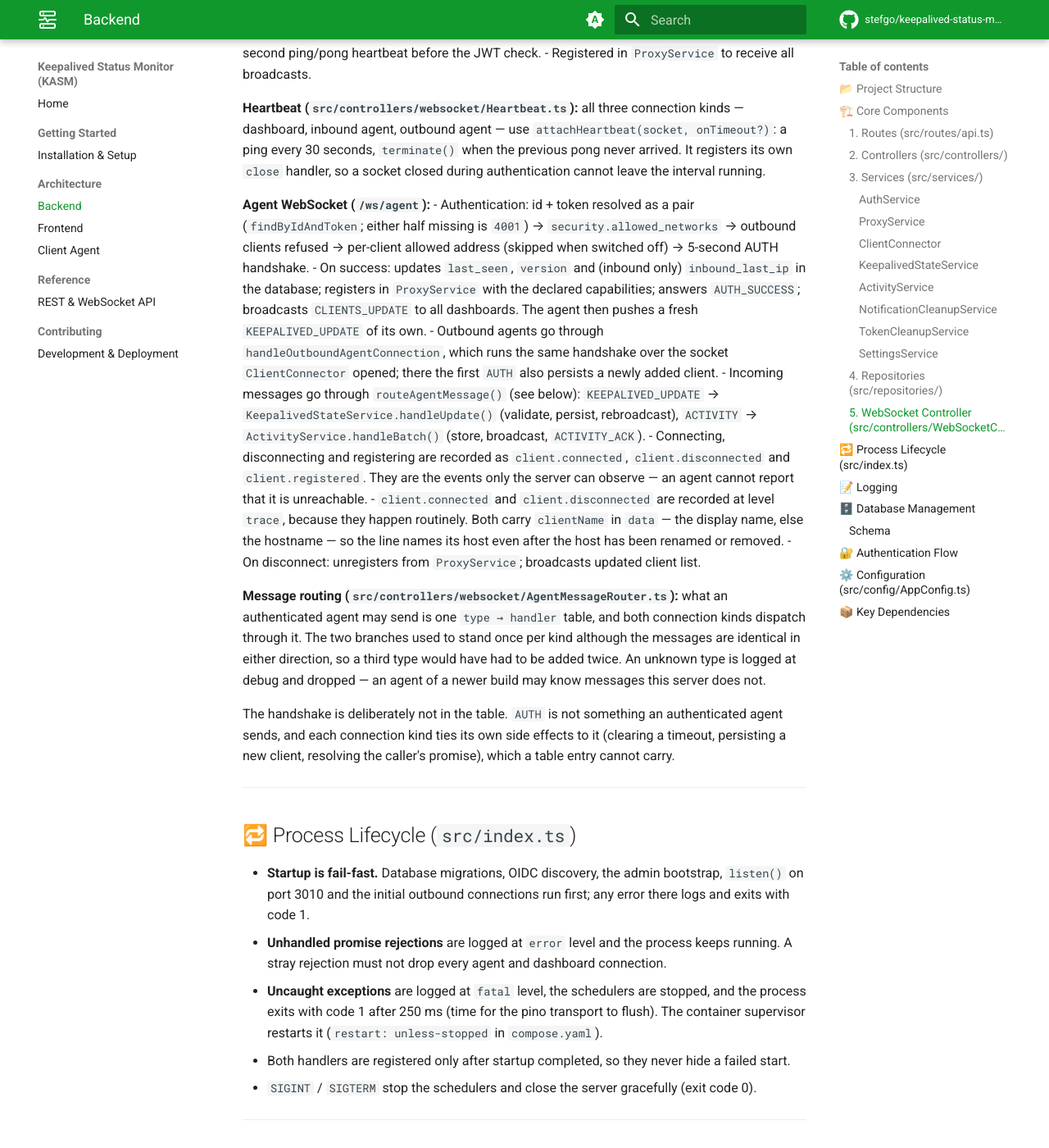
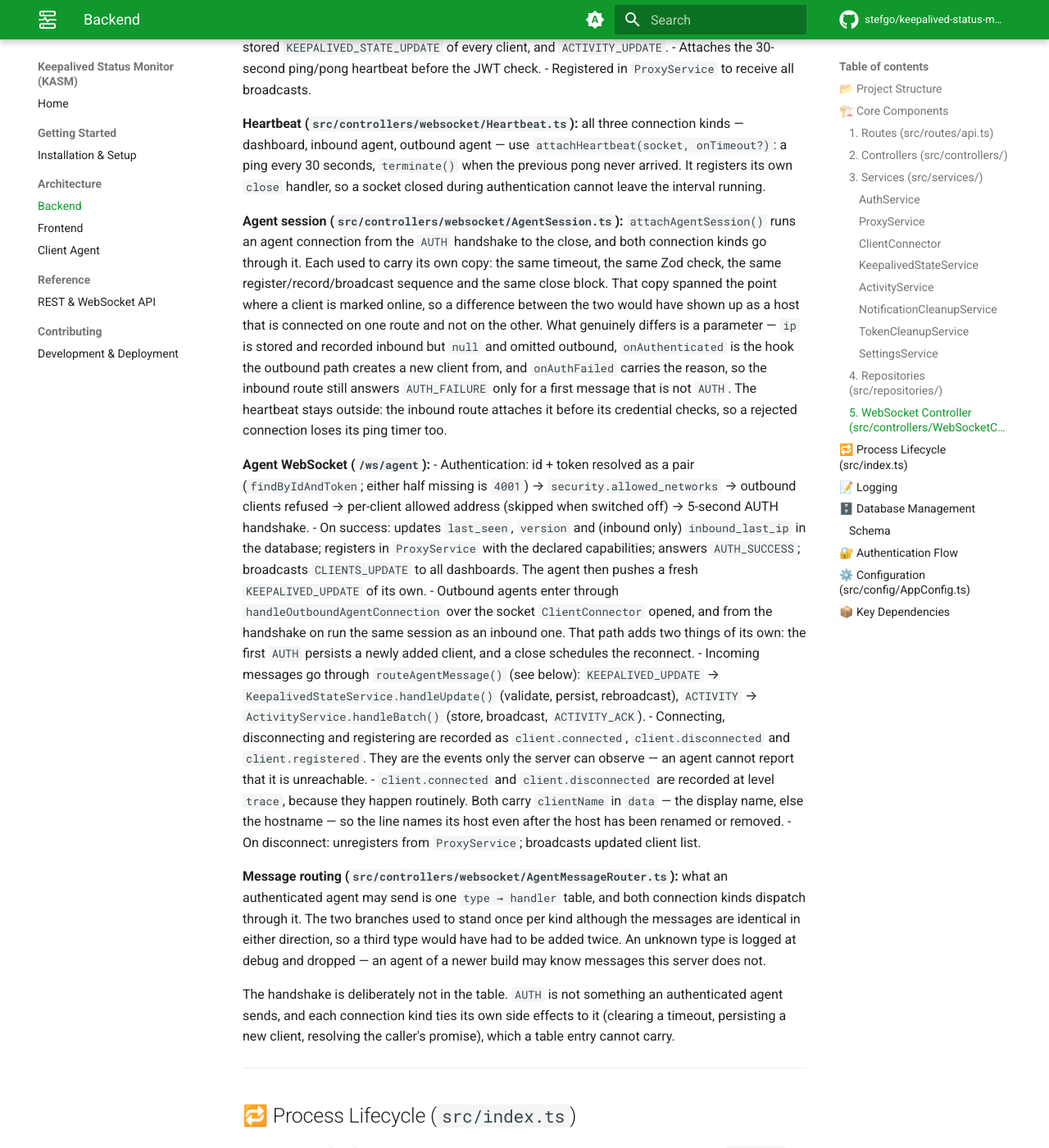
Before and after one commit to stefgo/keepalived-status-monitor, an MkDocs documentation site: the page built from docs/backend.md, in a window 1280 px wide and 1400 px high, scrolled down 7282 px. Shown: the whole window at 82% size. Built offline with MkDocs 1.6.1 and Material for MkDocs 9.7.7, drawn with Linux system fonts in a browser that asks for light colours; comment, search, counter and statistics services are not loaded; some of the changed text lies outside the part shown.

Commit message:
docs: Describe the shared agent session
The backend page still read as though each direction carried its own handshake.
It now names AgentSession.ts in the file tree and describes it in the same shape
as its neighbours Heartbeat and AgentMessageRouter: what it does, why it exists,
and what deliberately stays outside it.

Co-Authored-By: Claude Opus 5 <noreply@anthropic.com>

```diff
--- a/docs/backend.md
+++ b/docs/backend.md
@@ -21,6 +21,7 @@ server/backend/src/
 │   ├── WebSocketController.ts
 │   └── websocket/
 │       ├── AgentMessageRouter.ts          # Dispatch table for messages from authenticated agents
+│       ├── AgentSession.ts                # The AUTH handshake and connection lifecycle, both directions
 │       └── Heartbeat.ts                   # Shared ping/pong heartbeat for all WebSocket kinds
 ├── core/                                  # Core infrastructure
 │   ├── Database.ts                        # SQLite initialization & migration runner
@@ -197,10 +198,22 @@ dashboard, inbound agent, outbound agent — use `attachHeartbeat(socket, onTime
 every 30 seconds, `terminate()` when the previous pong never arrived. It registers its own
 `close` handler, so a socket closed during authentication cannot leave the interval running.
 
+**Agent session (`src/controllers/websocket/AgentSession.ts`):** `attachAgentSession()` runs
+an agent connection from the `AUTH` handshake to the close, and both connection kinds go
+through it. Each used to carry its own copy: the same timeout, the same Zod check, the same
+register/record/broadcast sequence and the same close block. That copy spanned the point
+where a client is marked online, so a difference between the two would have shown up as a
+host that is connected on one route and not on the other. What genuinely differs is a
+parameter — `ip` is stored and recorded inbound but `null` and omitted outbound,
+`onAuthenticated` is the hook the outbound path creates a new client from, and
+`onAuthFailed` carries the reason, so the inbound route still answers `AUTH_FAILURE` only
+for a first message that is not `AUTH`. The heartbeat stays outside: the inbound route
+attaches it before its credential checks, so a rejected connection loses its ping timer too.
+
 **Agent WebSocket (`/ws/agent`):**
 - Authentication: id + token resolved as a pair (`findByIdAndToken`; either half missing is `4001`) → `security.allowed_networks` → outbound clients refused → per-client allowed address (skipped when switched off) → 5-second AUTH handshake.
 - On success: updates `last_seen`, `version` and (inbound only) `inbound_last_ip` in the database; registers in `ProxyService` with the declared capabilities; answers `AUTH_SUCCESS`; broadcasts `CLIENTS_UPDATE` to all dashboards. The agent then pushes a fresh `KEEPALIVED_UPDATE` of its own.
-- Outbound agents go through `handleOutboundAgentConnection`, which runs the same handshake over the socket `ClientConnector` opened; there the first `AUTH` also persists a newly added client.
+- Outbound agents enter through `handleOutboundAgentConnection` over the socket `ClientConnector` opened, and from the handshake on run the same session as an inbound one. That path adds two things of its own: the first `AUTH` persists a newly added client, and a close schedules the reconnect.
 - Incoming messages go through `routeAgentMessage()` (see below): `KEEPALIVED_UPDATE` → `KeepalivedStateService.handleUpdate()` (validate, persist, rebroadcast), `ACTIVITY` → `ActivityService.handleBatch()` (store, broadcast, `ACTIVITY_ACK`).
 - Connecting, disconnecting and registering are recorded as `client.connected`, `client.disconnected` and `client.registered`. They are the events only the server can observe — an agent cannot report that it is unreachable.
 - `client.connected` and `client.disconnected` are recorded at level `trace`, because they happen routinely. Both carry `clientName` in `data` — the display name, else the hostname — so the line names its host even after the host has been renamed or removed.
```
